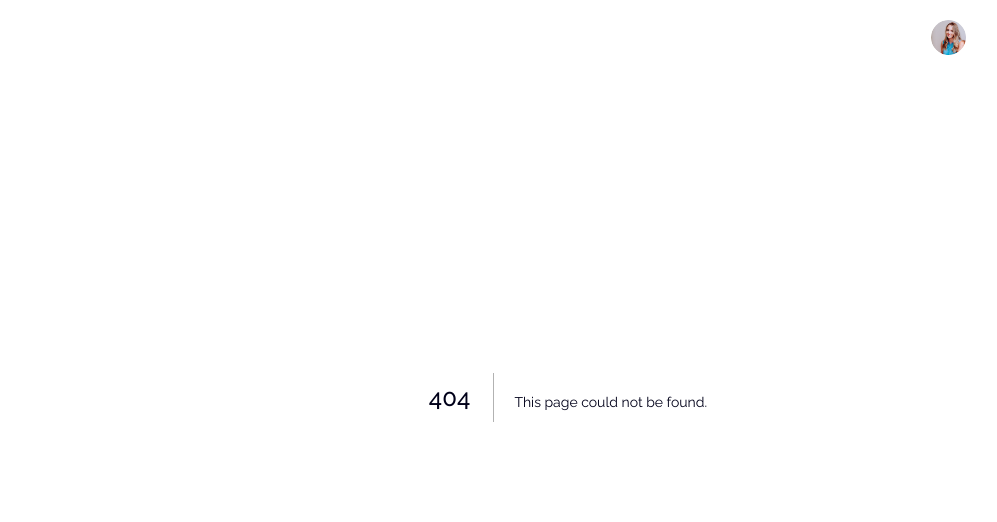
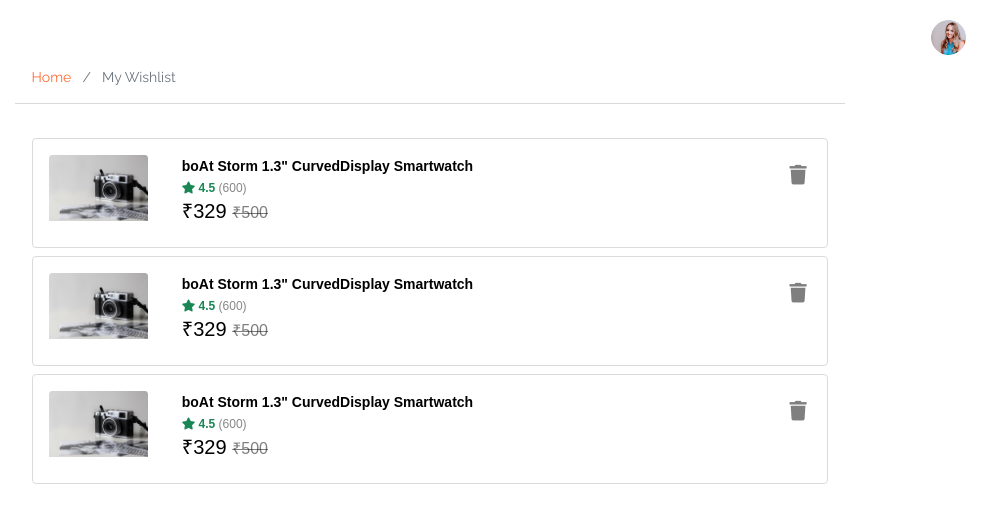
Before and after one commit to dipstech1/zonepick-next, a Next.js app: page /wishlist in a window 1280 px wide. Before the commit this address had no page. Shown: the top 522 px of the page, without its empty margins (72-1069 px from the left). Built offline with nearby package versions, Linux system fonts and the light colour scheme; sample sign-in values are in the browser's storage.

Commit message:
wishlist

```diff
--- /dev/null
+++ b/pages/wishlist/index.js
@@ -0,0 +1,83 @@
+import React from 'react'
+
+const Wishlist = () => {
+  return (
+    <section class="py-4 py-lg-5">
+      <div class="container">
+        <div class="row m-0 mb-4">
+          <div class="bredcamp col-12 col-lg-9">
+            <nav aria-label="breadcrumb">
+              <ol class="breadcrumb  mb-0">
+                <li class="breadcrumb-item"><a href="#">Home</a></li>
+                <li class="breadcrumb-item active" aria-current="page">My Wishlist</li>
+              </ol>
+            </nav>
+          </div>
+        </div>
+        <div class="row m-0">
+          <div class="col-12 col-lg-9 wshlist">
+            <a href="javascript:void(0);" class="or_dhover">
+              <div class="row m-0">
+                <div class="col-12 col-lg-2">
+                  <img src="./img/item_1.png" class="w-100 mb-3 mb-lg-0" />
+                </div>
+                <div class="col-12 col-lg-9">
+                  <p>
+                    <b>boAt Storm 1.3" CurvedDisplay Smartwatch</b>
+                    <small><b class="text-success"><i class="fas fa-star"></i> 4.5</b> (600)</small>
+                    <h6>₹329 <span class="text-black-50"> ₹500</span></h6>
+                  </p>
+                </div>
+                <div class="col-12 col-lg-1">
+                  <p>
+                    <button class="btn btn-sm"><i class="fas fa-trash text-black-50"></i></button>
+                  </p>
+                </div>
+              </div>
+            </a>
+            <a href="javascript:void(0);" class="or_dhover">
+              <div class="row m-0">
+                <div class="col-12 col-lg-2">
+                  <img src="./img/item_1.png" class="w-100 mb-3 mb-lg-0" />
+                </div>
+                <div class="col-12 col-lg-9">
+                  <p>
+                    <b>boAt Storm 1.3" CurvedDisplay Smartwatch</b>
+                    <small><b class="text-success"><i class="fas fa-star"></i> 4.5</b> (600)</small>
+                    <h6>₹329 <span class="text-black-50"> ₹500</span></h6>
+                  </p>
+                </div>
+                <div class="col-12 col-lg-1">
+                  <p>
+                    <button class="btn btn-sm"><i class="fas fa-trash text-black-50"></i></button>
+                  </p>
+                </div>
+              </div>
+            </a>
+            <a href="javascript:void(0);" class="or_dhover">
+              <div class="row m-0">
+                <div class="col-12 col-lg-2">
+                  <img src="./img/item_1.png" class="w-100 mb-3 mb-lg-0" />
+                </div>
+                <div class="col-12 col-lg-9">
+                  <p>
+                    <b>boAt Storm 1.3" CurvedDisplay Smartwatch</b>
+                    <small><b class="text-success"><i class="fas fa-star"></i> 4.5</b> (600)</small>
+                    <h6>₹329 <span class="text-black-50"> ₹500</span></h6>
+                  </p>
+                </div>
+                <div class="col-12 col-lg-1">
+                  <p>
+                    <button class="btn btn-sm"><i class="fas fa-trash text-black-50"></i></button>
+                  </p>
+                </div>
+              </div>
+            </a>
+          </div>
+        </div>
+      </div>
+    </section>
+  )
+}
+
+export default Wishlist
```
